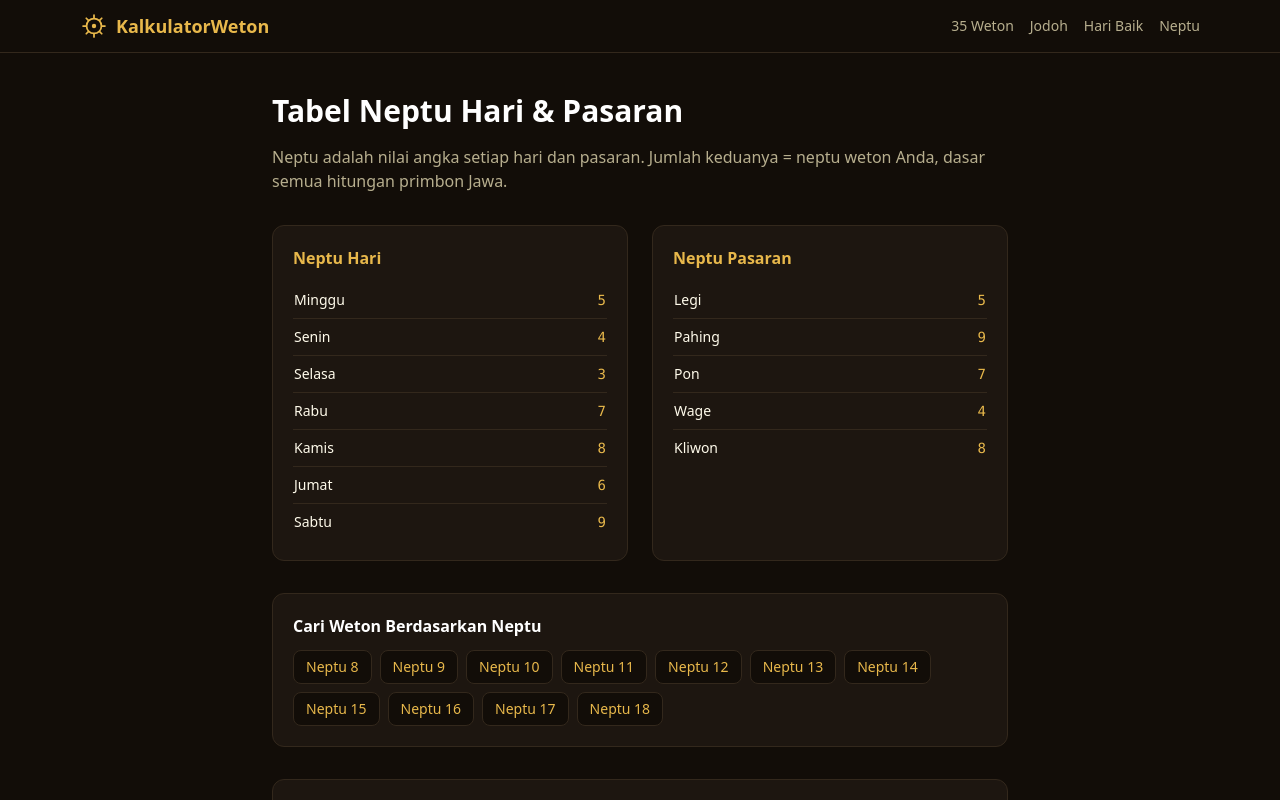
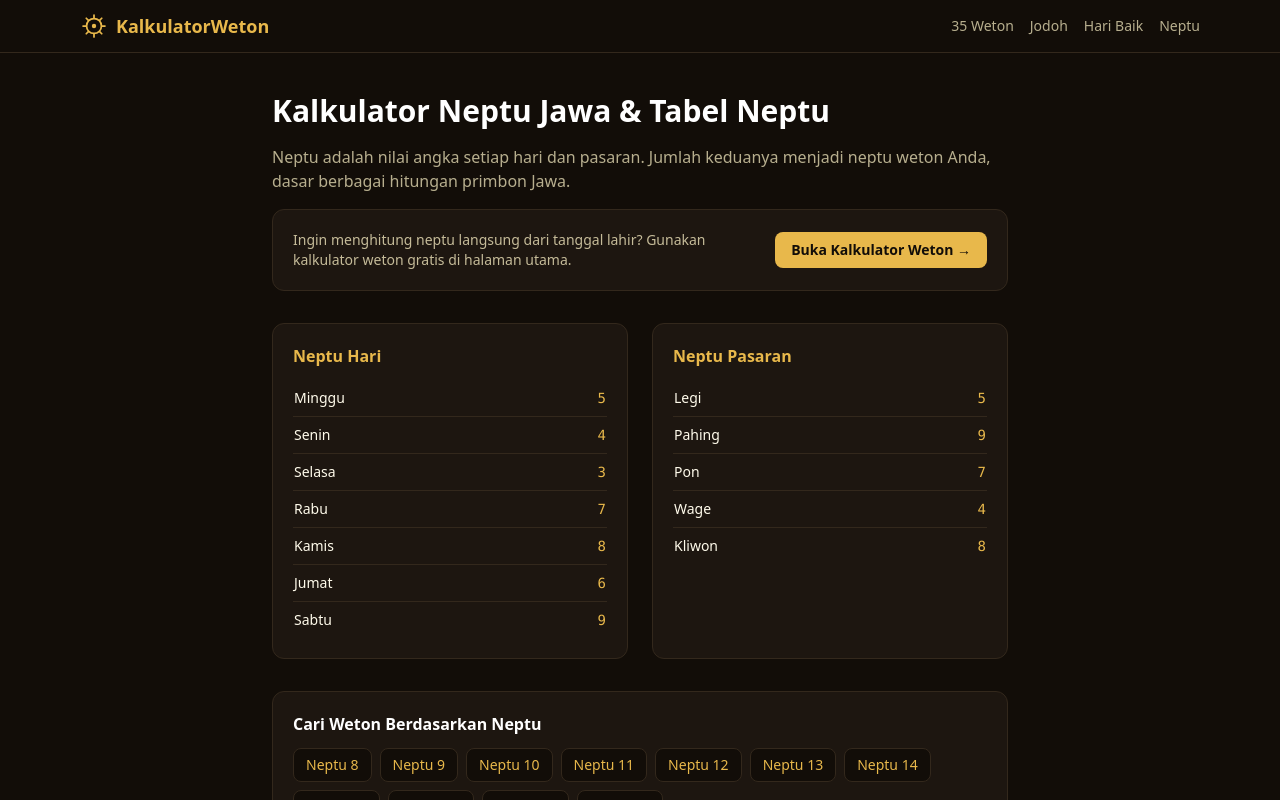
Before and after one commit to qingqiu520/kalkulatorweton, a Next.js app: page /neptu in a window 1280 px wide. Shown: the top 800 px of the page. Built offline with nearby package versions, Linux system fonts and the light colour scheme; no server answers.

Commit message:
Improve neptu search intent and internal CTA

```diff
--- a/src/app/neptu/page.tsx
+++ b/src/app/neptu/page.tsx
@@ -3,21 +3,33 @@ import Link from "next/link";
 import { HARI, NEPTU_HARI, NEPTU_PASARAN, PASARAN } from "~/lib/weton";
 
 export const metadata: Metadata = {
-  title: "Tabel Neptu Jawa — Nilai Hari dan Pasaran dalam Primbon",
+  title: "Kalkulator Neptu Jawa — Tabel Neptu Hari & Pasaran",
   description:
-    "Tabel neptu lengkap: nilai hari (Minggu 5, Senin 4, Selasa 3, Rabu 7, Kamis 8, Jumat 6, Sabtu 9) dan pasaran (Legi 5, Pahing 9, Pon 7, Wage 4, Kliwon 8).",
+    "Lihat tabel neptu Jawa lengkap dan hitung neptu dari tanggal lahir melalui kalkulator weton. Cek nilai hari, pasaran, dan contoh perhitungan primbon.",
 };
 
 export default function NeptuPage() {
   return (
     <div className="mx-auto max-w-3xl px-4 py-10">
       <h1 className="mb-4 text-3xl font-bold text-white">
-        Tabel Neptu Hari & Pasaran
+        Kalkulator Neptu Jawa & Tabel Neptu
       </h1>
-      <p className="mb-8 text-amber-100/70">
-        Neptu adalah nilai angka setiap hari dan pasaran. Jumlah keduanya = neptu
-        weton Anda, dasar semua hitungan primbon Jawa.
+      <p className="mb-4 text-amber-100/70">
+        Neptu adalah nilai angka setiap hari dan pasaran. Jumlah keduanya menjadi
+        neptu weton Anda, dasar berbagai hitungan primbon Jawa.
       </p>
+      <div className="card mb-8 flex flex-col gap-3 p-5 sm:flex-row sm:items-center sm:justify-between">
+        <p className="text-sm text-amber-100/75">
+          Ingin menghitung neptu langsung dari tanggal lahir? Gunakan kalkulator
+          weton gratis di halaman utama.
+        </p>
+        <Link
+          href="/"
+          className="shrink-0 rounded-lg bg-accent px-4 py-2 text-center text-sm font-semibold text-ink hover:opacity-90"
+        >
+          Buka Kalkulator Weton →
+        </Link>
+      </div>
 
       <div className="grid gap-6 md:grid-cols-2">
         <div className="card p-5">
--- a/src/app/page.tsx
+++ b/src/app/page.tsx
@@ -22,7 +22,8 @@ export default function Home() {
           Kalkulator Weton Jawa Online
         </h1>
         <p className="mb-8 text-lg text-amber-100/70">
-          Hitung weton, neptu, dan kecocokan jodoh dari tanggal lahir — berdasarkan
+          Hitung weton, neptu, dan kecocokan jodoh dari tanggal lahir. Gunakan
+          kalkulator neptu Jawa untuk melihat nilai hari dan pasaran berdasarkan
           hitungan primbon Jawa. Gratis, instan, tanpa daftar.
         </p>
         <div className="text-left">
```
